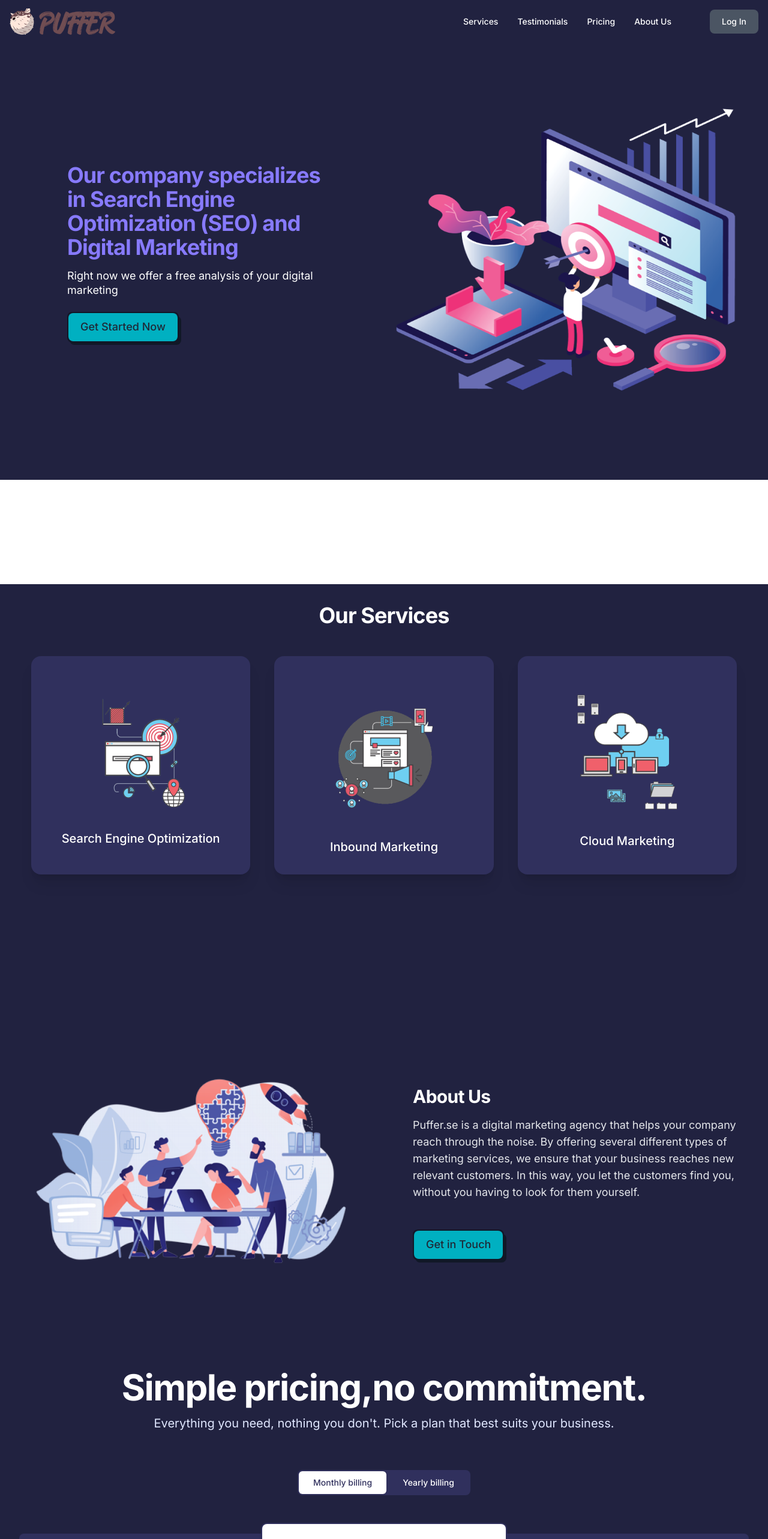
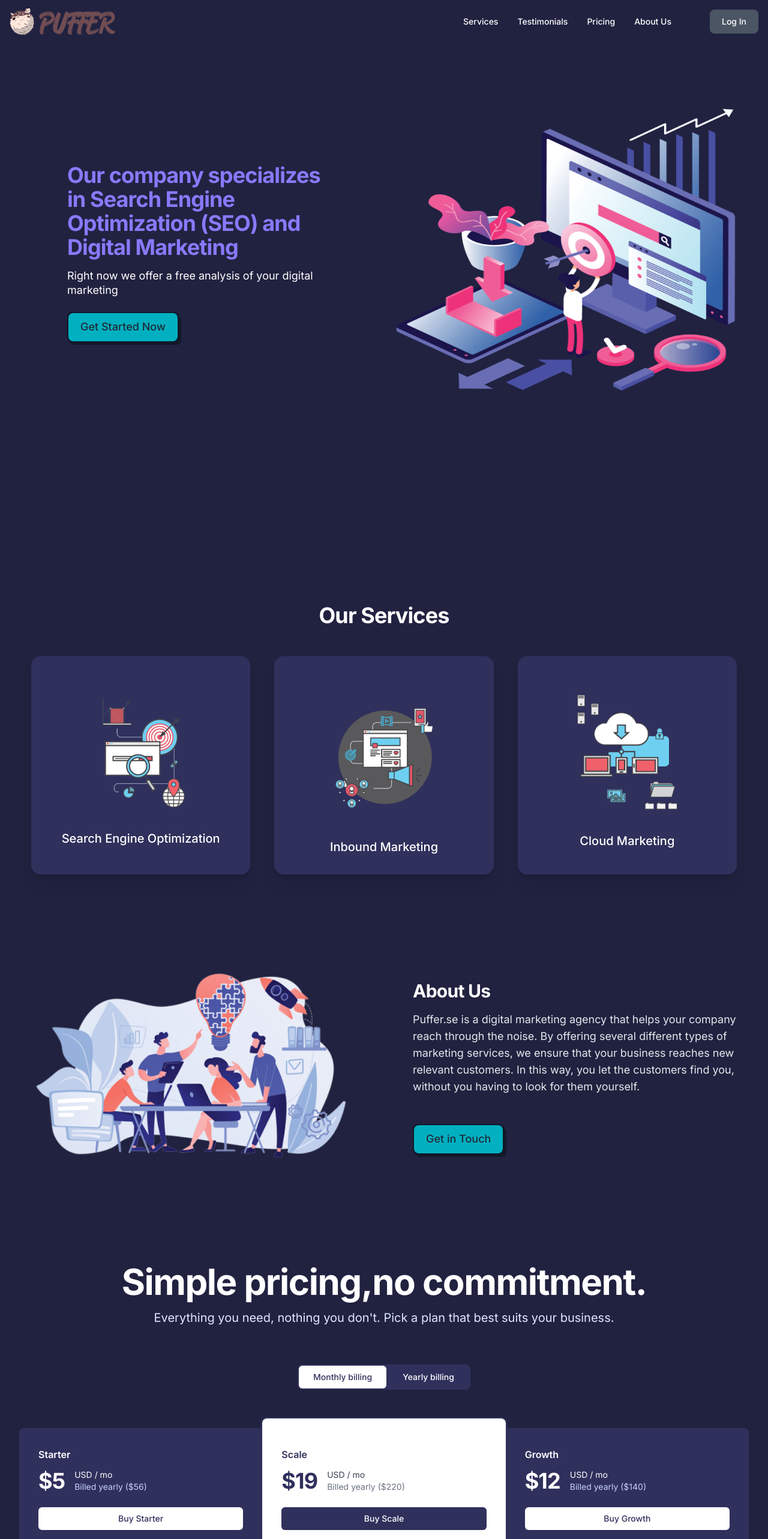
Before and after one commit to Gogoreds/puffer-dot-se, a Next.js app in the folder frontend/: page / in a window 1280 px wide. Shown: the top 2566 px of the page at 60% size. Built offline with nearby package versions, Linux system fonts and the light colour scheme.

Commit message:
White Spots removed

```diff
--- a/frontend/src/components/AboutUs.jsx
+++ b/frontend/src/components/AboutUs.jsx
@@ -12,7 +12,7 @@ export function AboutUs() {
             className="absolute inset-x-0 top-0 h-4 bg-[#212240]"
           />
           {/* Pic left text right */}
-          <div className="mt-12">
+          <div className="">
             <div className="lg:mx-auto lg:grid lg:max-w-7xl lg:grid-flow-col-dense lg:grid-cols-2 lg:gap-24 lg:px-8">
               <div className="mx-auto max-w-xl px-4 sm:px-6 lg:col-start-2 lg:mx-0 lg:max-w-none lg:py-32 lg:px-0">
                 <div>
--- a/frontend/src/components/Hero.jsx
+++ b/frontend/src/components/Hero.jsx
@@ -5,7 +5,7 @@ import SEOBanner from "../images/SEOHero.png";
 
 export function Hero() {
   return (
-    <div className="w-full bg-[#212240] bg-transparent pt-48">
+    <div className="w-full bg-[#212240] pt-48">
       <div className="mx-auto max-w-7xl px-4 sm:px-6 lg:px-8">
         <div className="overflow-visible bg-transparent lg:grid lg:grid-cols-2 lg:gap-4">
           <div className="px-6 pt-10 pb-12 sm:px-16 sm:pt-16 lg:py-16 lg:pr-0 xl:py-20 xl:px-20">
--- a/frontend/src/components/Services.jsx
+++ b/frontend/src/components/Services.jsx
@@ -15,7 +15,7 @@ function classNames(...classes) {
 
 export function Services() {
   return (
-    <div className="mt-0 bg-[#212240] py-8 pb-64">
+    <div className="bg-[#212240] py-8 pb-32">
       <main>
         <div>
           <div className="relative">
@@ -27,7 +27,7 @@ export function Services() {
               <span className="block">Our Services</span>
             </h2>
             {/* Cards */}
-            <div className="relative mx-auto max-w-2xl justify-center px-4 pb-8 text-center sm:mt-12 sm:px-6 lg:max-w-7xl lg:px-8 lg:pb-0">
+            <div className="relative mx-auto max-w-2xl justify-center px-4 pb-8 text-center sm:px-6 sm:pt-12 lg:max-w-7xl lg:px-8 lg:pb-0">
               <div className="relative space-y-6 lg:grid lg:grid-cols-3 lg:space-y-0">
                 <div className="mx-5 flex flex-col rounded-2xl bg-[#30305d] shadow-xl">
                   <div className="relative flex-1 px-6 pt-16 pb-8 md:px-8">
@@ -36,7 +36,7 @@ export function Services() {
                       alt="SEO"
                       className="top-0 inline-block justify-center"
                     />
-                    <h3 className="mt-8 text-center text-xl font-medium text-white">
+                    <h3 className="pt-8 text-center text-xl font-medium text-white">
                       Search Engine Optimization
                     </h3>
                   </div>
@@ -48,7 +48,7 @@ export function Services() {
                       alt="InboundMarketing"
                       className="top-0 inline-block justify-center"
                     />
-                    <h3 className="mt-8 text-center text-xl font-medium text-white">
+                    <h3 className="pt-8 text-center text-xl font-medium text-white">
                       Inbound Marketing
                     </h3>
                   </div>
@@ -60,7 +60,7 @@ export function Services() {
                       alt="CloudMarketing"
                       className="top-0 inline-block justify-center"
                     />
-                    <h3 className="mt-8 text-center text-xl font-medium text-white">
+                    <h3 className="pt-8 text-center text-xl font-medium text-white">
                       Cloud Marketing
                     </h3>
                   </div>
```
